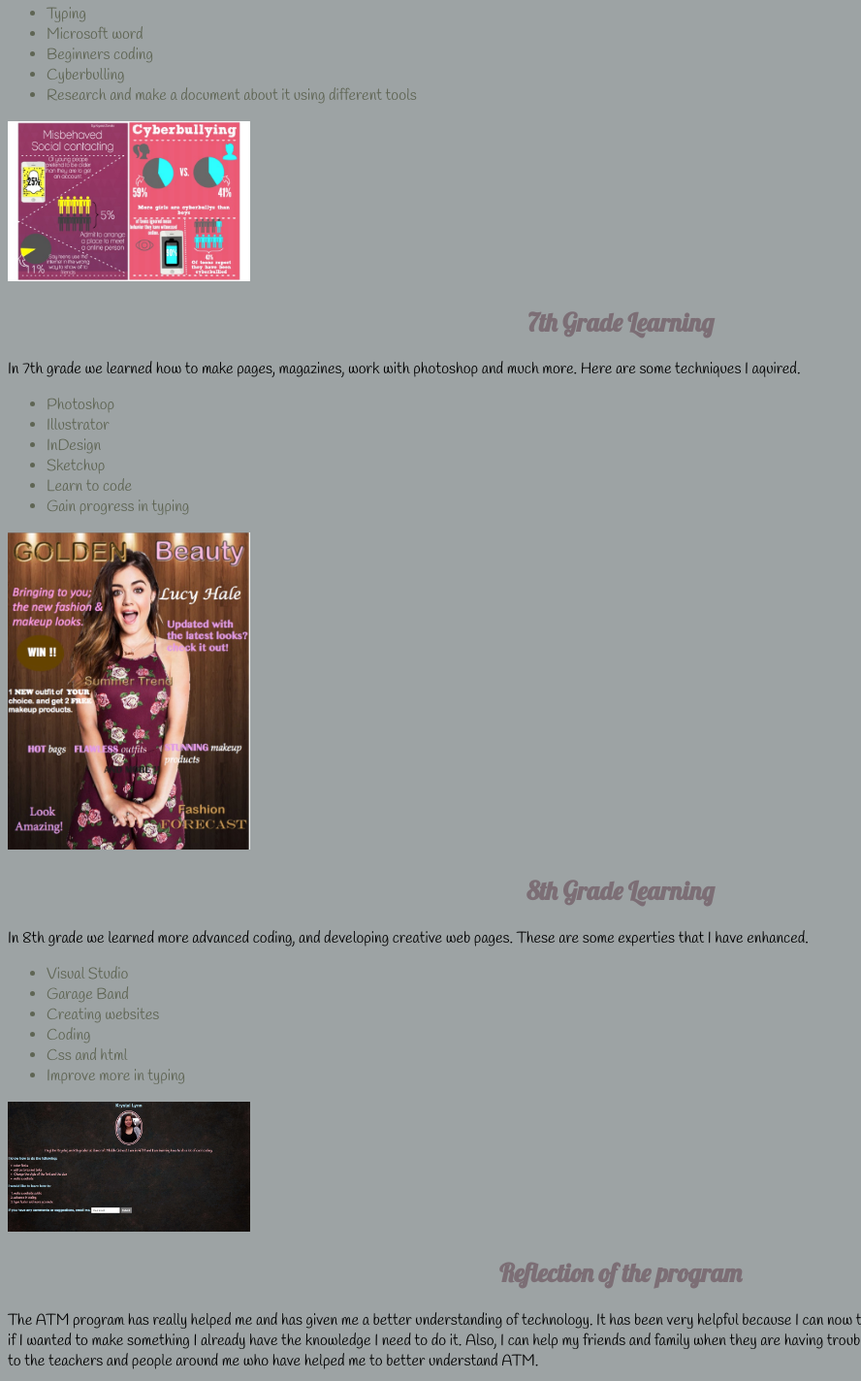
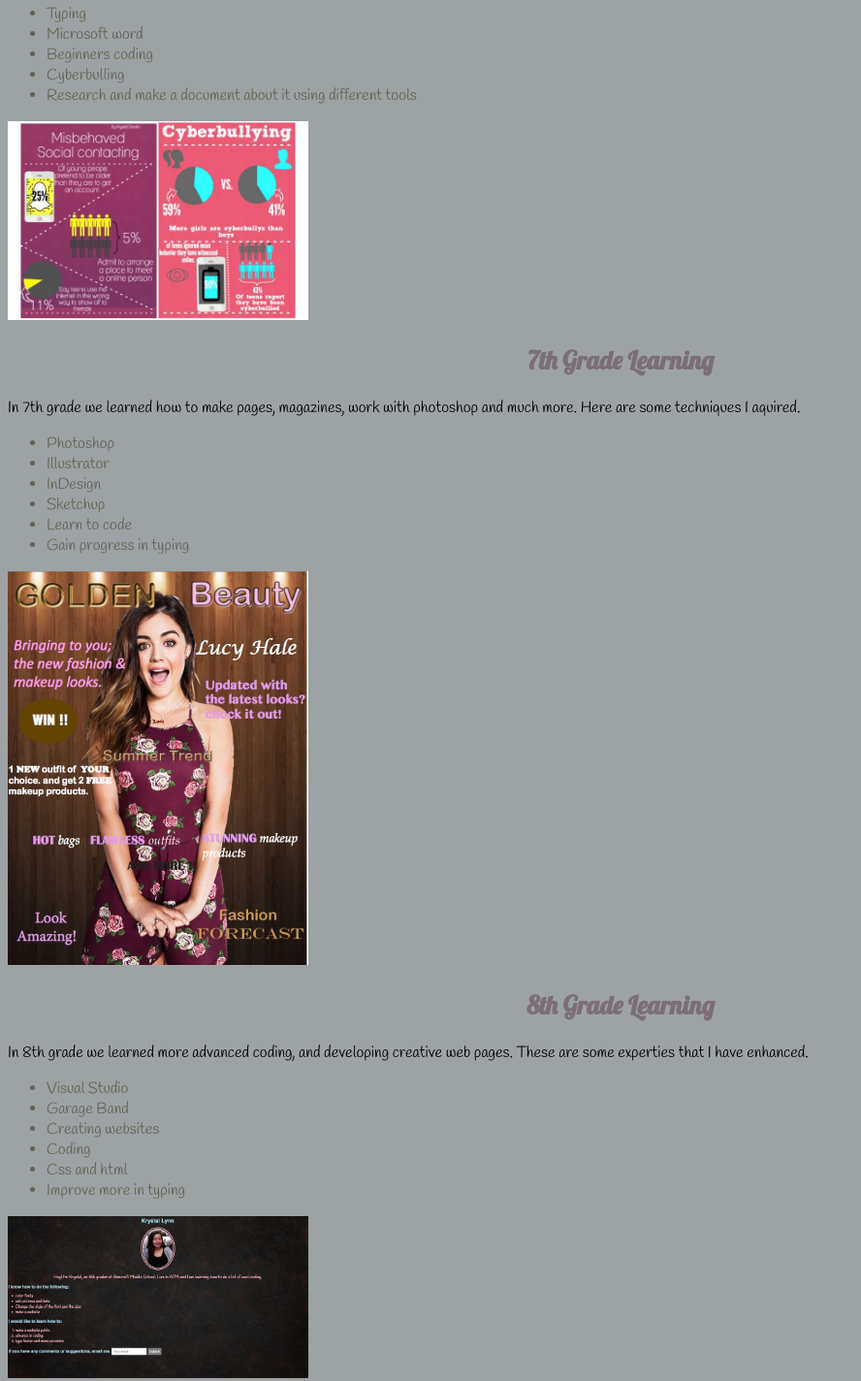
Before and after one commit to techby-krystal/techby-krystal.github.io, a plain HTML site: page atm.html in a window 1280 px wide. Shown: the part 280-1704 px from the top of the page at 97% size, without its empty margins (0-888 px from the left). Drawn offline with Linux system fonts and the light colour scheme.

Commit message:
Update atm.html

```diff
--- a/atm.html
+++ b/atm.html
@@ -30,7 +30,7 @@
     <li> Research and make a document about it using different tools</li>
 </ul>
 
-    <img src="images/cyberbullying.jpg" alt=" picture of long beach" width="250px">
+    <img src="images/cyberbullying.jpg" alt=" picture of long beach" width="310px">
 
     <h2>7th Grade Learning</h2>
     <p>In 7th grade we learned how to make pages, magazines, work with photoshop and much more. Here are some techniques I aquired.</p>
@@ -43,7 +43,7 @@
         <li> Gain progress in typing</li>
     </ul>
 
-    <img src="images/7th grade magazine.jpg" alt=" picture of magazine I made" width="250px">
+    <img src="images/7th grade magazine.jpg" alt=" picture of magazine I made" width="310px">
 
     <h2>8th Grade Learning</h2>
     <p> In 8th grade we learned more advanced coding, and developing creative web pages. These are some experties that I have enhanced.  </p>
@@ -57,7 +57,7 @@
 
     </ul>
 
-    <img src=" images/website.jpg" alt="picture of website I made" width="250px">
+    <img src=" images/website.jpg" alt="picture of website I made" width="310px">
 
     <h2> Reflection of the program</h2>
     <p> The ATM program has really helped me and has given me a better understanding of technology. It has been very helpful because I can now type fast and accurate and get my work typed up faster. Also, if I wanted to make something I already have the knowledge I need to do it. Also, I can help my friends and family when they are having trouble with something related to technology. I am very thankful to the teachers and people around me who have helped me to better understand ATM.</p>
```
